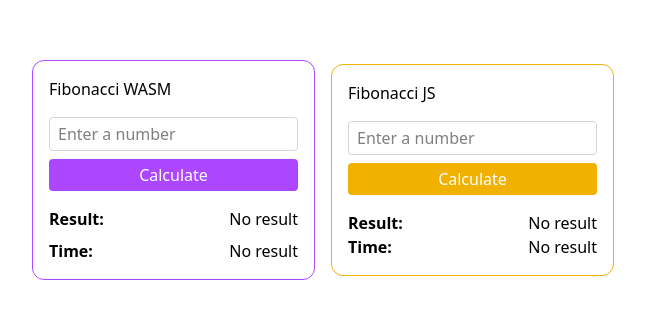
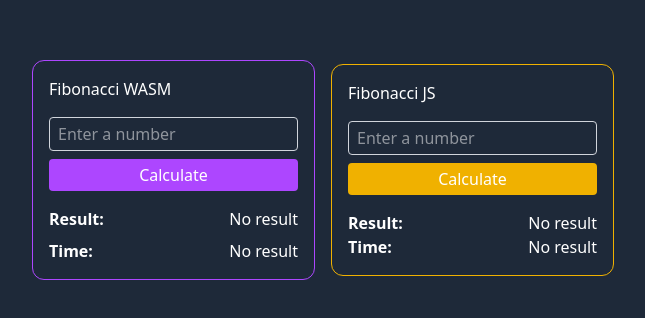
Before and after one commit to LuanRoger/unplugin-use-wasm, a React (Vite) app in the folder examples/react-vite-ts/: page / in a window 1280 px wide. Shown: the part 230-548 px from the top of the page, without its empty margins (317-962 px from the left). Built offline with nearby package versions, Linux system fonts and the light colour scheme.

Commit message:
feat: dark theme

```diff
--- a/examples/react-vite-ts/src/App.tsx
+++ b/examples/react-vite-ts/src/App.tsx
@@ -39,7 +39,7 @@
   }
 
   return (
-    <div className="flex w-full h-screen items-center justify-center gap-4">
+    <main className="flex w-full h-screen items-center justify-center gap-4 bg-gray-800 text-white">
       <div className="flex flex-col gap-4 p-4 border border-purple-500 rounded-xl">
         <h2>Fibonacci WASM</h2>
         <form onSubmit={handleWasmSubmit} className="flex flex-col gap-2">
@@ -94,7 +94,7 @@
           </div>
         </div>
       </div>
-    </div>
+    </main>
   );
 }
 
```
